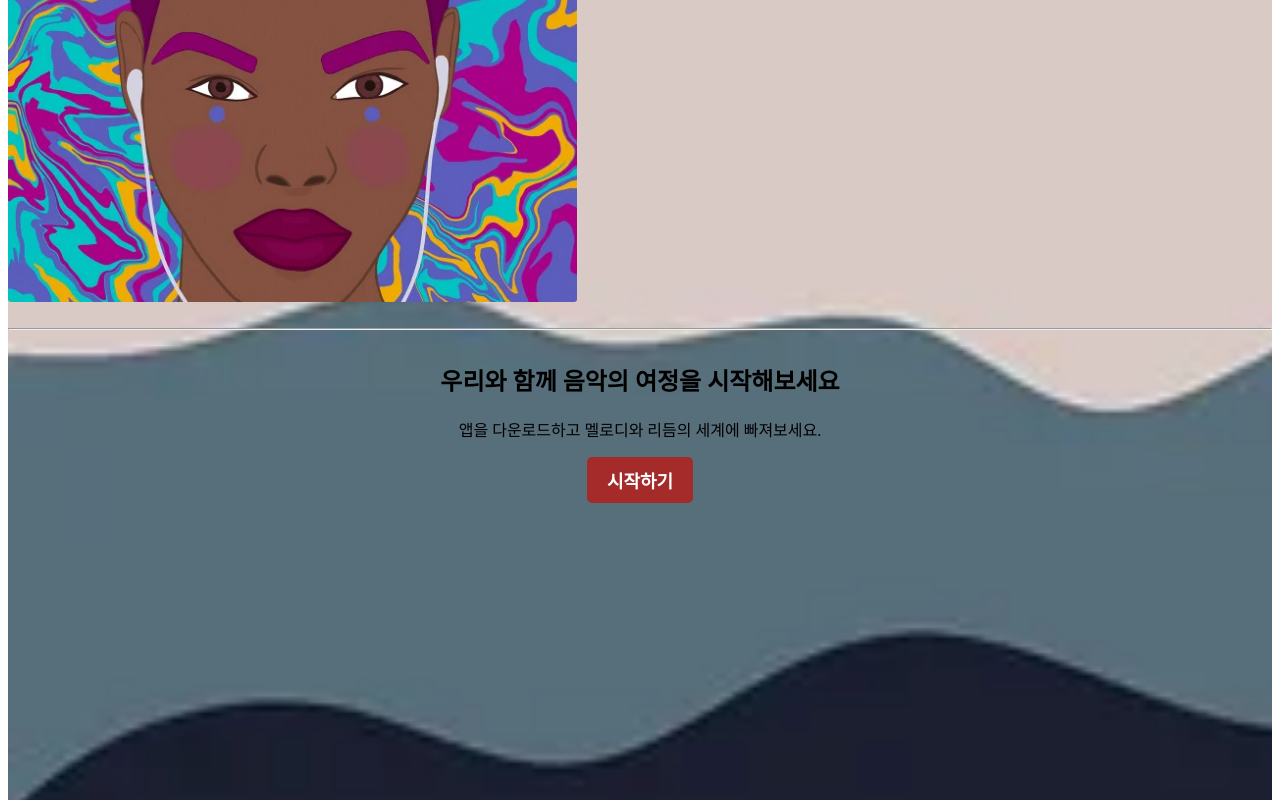
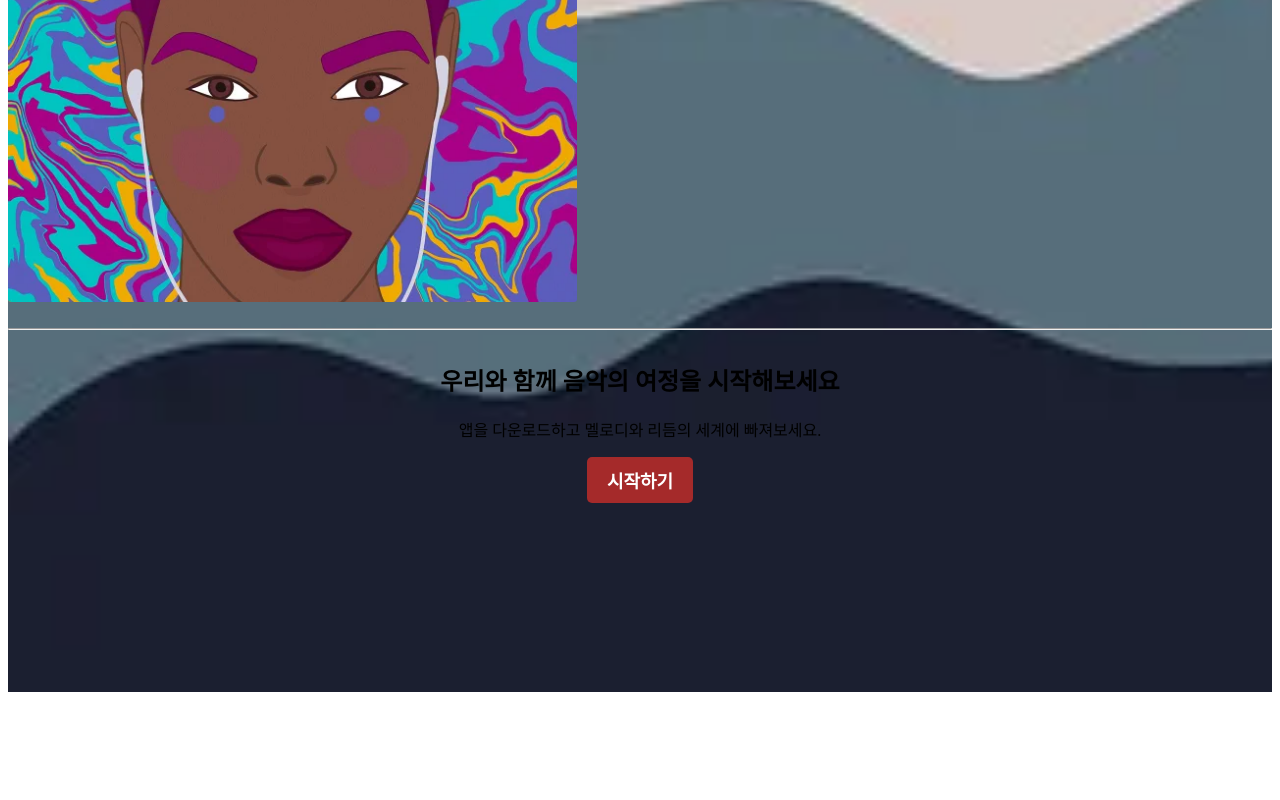
Before and after one commit to Thompsonclass/My_MusicSite_React.Web, a React (Create React App) app: page /main in a window 1280 px wide. Shown: the part 2916-3716 px from the top of the page. After the commit the page ends 3616 px from the top, so only its background shows below. Built offline with nearby package versions, Linux system fonts and the light colour scheme; the HTML template or start-up script is replaced by a standard one.

Commit message:
MainComponent

```diff
--- a/src/Component_Main/AppSongMainHome.jsx
+++ b/src/Component_Main/AppSongMainHome.jsx
@@ -15,7 +15,7 @@ const MusicMainimg = styled.div`
 
 const MainHomeWrapper = styled.div`
   width: 100%;
-  height: 500vh;
+  height: 450vh;
 `;
 
 const Musicimg = styled.img`
@@ -59,7 +59,7 @@ const AppSongMainHome = () => {
     if (section) {
       const sectionPosition = section.getBoundingClientRect().top;
       const windowHeight = window.innerHeight;
-      setShowState(sectionPosition < windowHeight * 0.90);
+      setShowState(sectionPosition < windowHeight * 0.70);
     }
   };
 
@@ -134,9 +134,12 @@ const AppSongMainHome = () => {
       <div style={{ textAlign: 'center', margin: '2rem 0' }}>
         <h2>우리와 함께 음악의 여정을 시작해보세요</h2>
         <p>앱을 다운로드하고 멜로디와 리듬의 세계에 빠져보세요.</p>
-        <button style={{ padding: '10px 20px', fontSize: '18px', fontWeight: 'bold', borderRadius: '5px', background: 'brown', color: 'white', border: 'none', cursor: 'pointer' }}>
+        <a href="http://localhost:3001/main/Music_BGM" rel="noopener noreferrer" style={{ textDecoration: 'none' }}>
+        <button style={{ padding: '10px 20px', fontSize: '18px', fontWeight: 'bold', borderRadius: '5px',
+          background: 'brown', color: 'white', border: 'none', cursor: 'pointer' }}>
           시작하기
         </button>
+        </a>
       </div>
     </MainHomeWrapper>
     </MusicMainimg>
```
